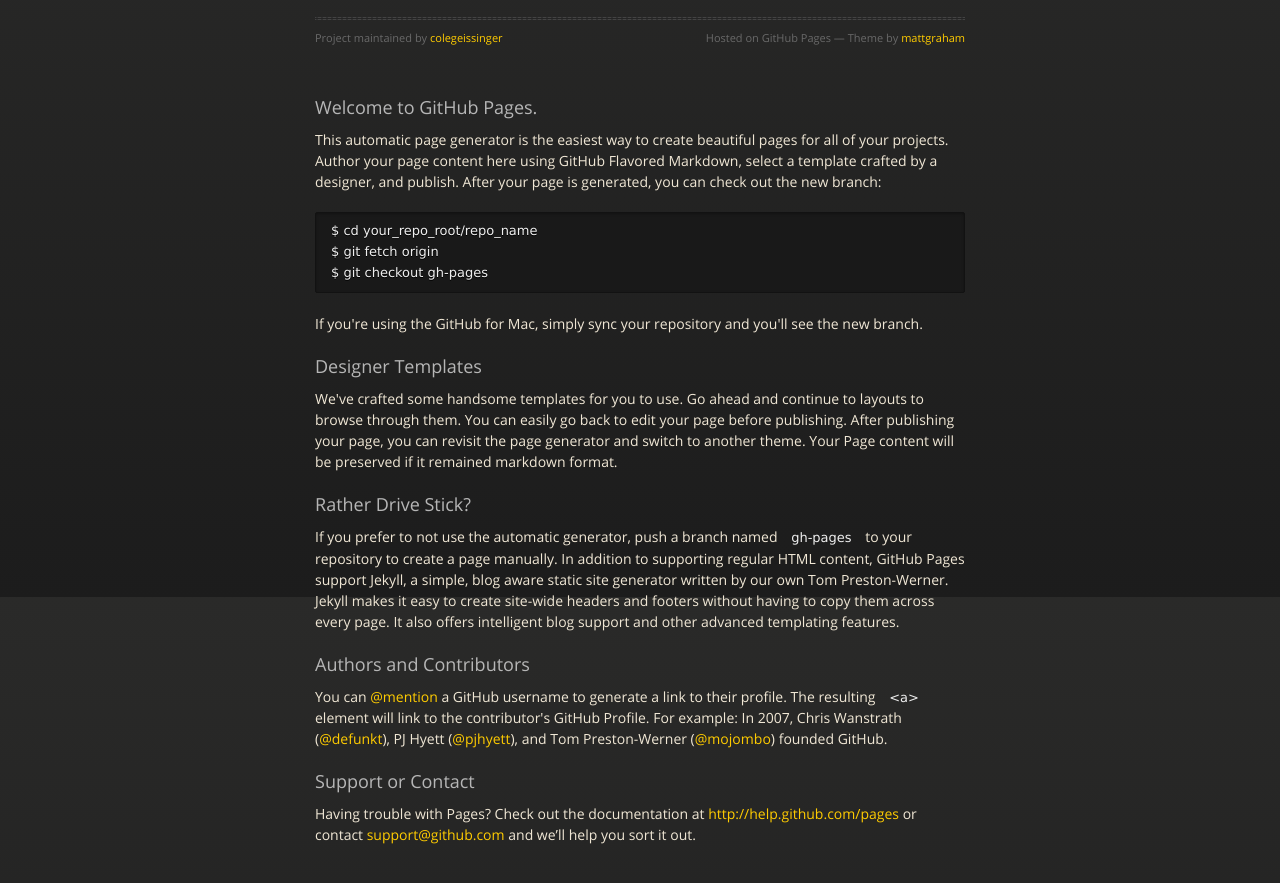
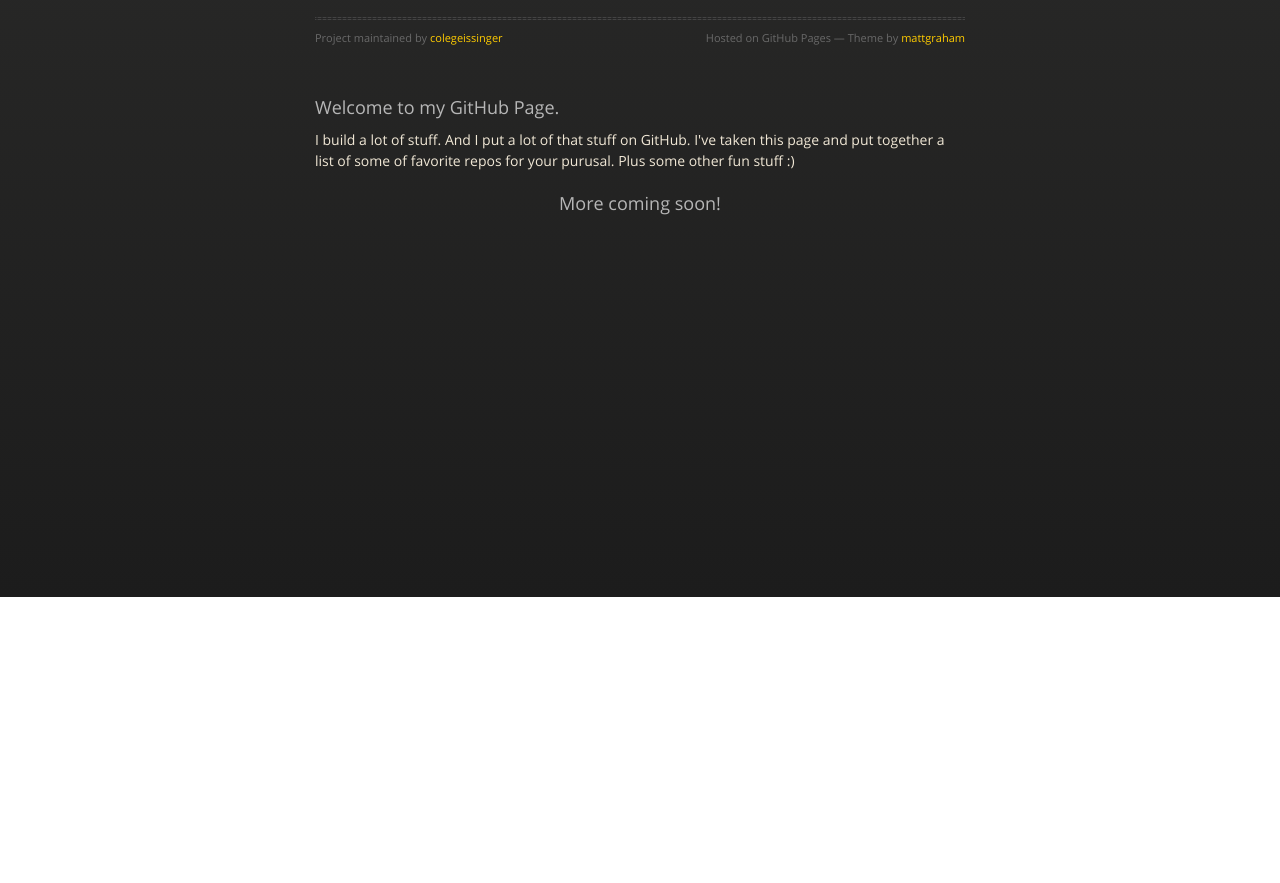
Before and after one commit to colegeissinger/colegeissinger.github.io, a plain HTML site: page index.html in a window 1280 px wide. Shown: the part 203-1086 px from the top of the page. After the commit the page ends 800 px from the top, so only its background shows below. Drawn offline with nearby package versions, Linux system fonts and the light colour scheme.

Commit message:
no message

```diff
--- a/index.html
+++ b/index.html
@@ -36,36 +36,11 @@
         </div>
 
         <h3>
-<a name="welcome-to-github-pages" class="anchor" href="#welcome-to-github-pages"><span class="octicon octicon-link"></span></a>Welcome to GitHub Pages.</h3>
+<a name="welcome-to-github-pages" class="anchor" href="#welcome-to-github-pages"><span class="octicon octicon-link"></span></a>Welcome to my GitHub Page.</h3>
 
-<p>This automatic page generator is the easiest way to create beautiful pages for all of your projects. Author your page content here using GitHub Flavored Markdown, select a template crafted by a designer, and publish. After your page is generated, you can check out the new branch:</p>
+<p>I build a lot of stuff. And I put a lot of that stuff on GitHub. I've taken this page and put together a list of some of favorite repos for your purusal. Plus some other fun stuff :)</p>
 
-<pre><code>$ cd your_repo_root/repo_name
-$ git fetch origin
-$ git checkout gh-pages
-</code></pre>
-
-<p>If you're using the GitHub for Mac, simply sync your repository and you'll see the new branch.</p>
-
-<h3>
-<a name="designer-templates" class="anchor" href="#designer-templates"><span class="octicon octicon-link"></span></a>Designer Templates</h3>
-
-<p>We've crafted some handsome templates for you to use. Go ahead and continue to layouts to browse through them. You can easily go back to edit your page before publishing. After publishing your page, you can revisit the page generator and switch to another theme. Your Page content will be preserved if it remained markdown format.</p>
-
-<h3>
-<a name="rather-drive-stick" class="anchor" href="#rather-drive-stick"><span class="octicon octicon-link"></span></a>Rather Drive Stick?</h3>
-
-<p>If you prefer to not use the automatic generator, push a branch named <code>gh-pages</code> to your repository to create a page manually. In addition to supporting regular HTML content, GitHub Pages support Jekyll, a simple, blog aware static site generator written by our own Tom Preston-Werner. Jekyll makes it easy to create site-wide headers and footers without having to copy them across every page. It also offers intelligent blog support and other advanced templating features.</p>
-
-<h3>
-<a name="authors-and-contributors" class="anchor" href="#authors-and-contributors"><span class="octicon octicon-link"></span></a>Authors and Contributors</h3>
-
-<p>You can <a href="https://github.com/blog/821" class="user-mention">@mention</a> a GitHub username to generate a link to their profile. The resulting <code>&lt;a&gt;</code> element will link to the contributor's GitHub Profile. For example: In 2007, Chris Wanstrath (<a href="https://github.com/defunkt" class="user-mention">@defunkt</a>), PJ Hyett (<a href="https://github.com/pjhyett" class="user-mention">@pjhyett</a>), and Tom Preston-Werner (<a href="https://github.com/mojombo" class="user-mention">@mojombo</a>) founded GitHub.</p>
-
-<h3>
-<a name="support-or-contact" class="anchor" href="#support-or-contact"><span class="octicon octicon-link"></span></a>Support or Contact</h3>
-
-<p>Having trouble with Pages? Check out the documentation at <a href="http://help.github.com/pages">http://help.github.com/pages</a> or contact <a href="mailto:support@github.com">support@github.com</a> and we’ll help you sort it out.</p>
+<h3 style="text-align:center">More coming soon!</h3>
       </section>
 
     </div>
```
